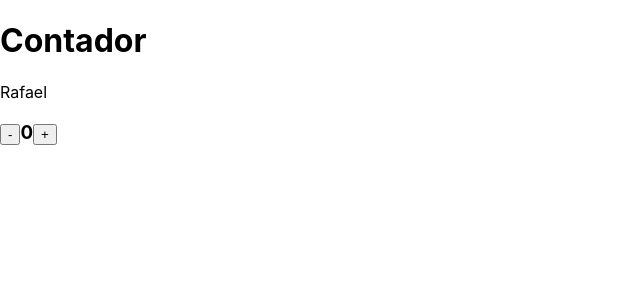
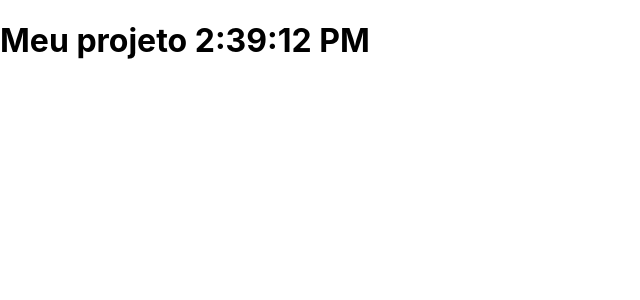
Before and after one commit to Milton-Rafael-da-Silva-Nunes/MeuSite, a React (Create React App) app: page / in a window 1280 px wide. Shown: the top 300 px of the page, without its empty margins (0-640 px from the left). Built offline with nearby package versions, Linux system fonts and the light colour scheme.

Commit message:
Apredendo Cliclo de Vidas dos Componentes

```diff
--- a/src/App.js
+++ b/src/App.js
@@ -5,44 +5,24 @@
     constructor(props) {
         super(props);
         this.state = {
-            nome: 'Rafael',
-            contador: 0
+            hora: '00:00'
         };
-
-        this.aumentar = this.aumentar.bind(this);
-        this.diminuir = this.diminuir.bind(this);
     }
 
-    aumentar() {
-        let state = this.state;
-        state.contador += 1;
-        this.setState(state);
-        state.nome = "Jose";
+    componentDidMount() {
+        setInterval(() => {
+            this.setState({ hora: new Date().toLocaleTimeString() })
+        }, 1000);
     }
 
-    diminuir() {
-        let state = this.state;
-        if(state.contador === 0) {
-            alert('Não pode ser menor que Zero!');
-            return;
-        }
-
-        state.contador -= 1;
-        this.setState(state);
+    componentDidUpdate() {
+        console.log('Atualizou!!!');
     }
 
     render() {
         return (
             <div>
-                <h1>Contador</h1>
-                {this.state.nome}
-
-                <h3>
-                    <button onClick={this.diminuir}> - </button>
-                    {this.state.contador}
-                    <button onClick={this.aumentar}> + </button>
-                </h3>
-
+                <h1>Meu projeto {this.state.hora}</h1>
             </div>
         );
     }
```
